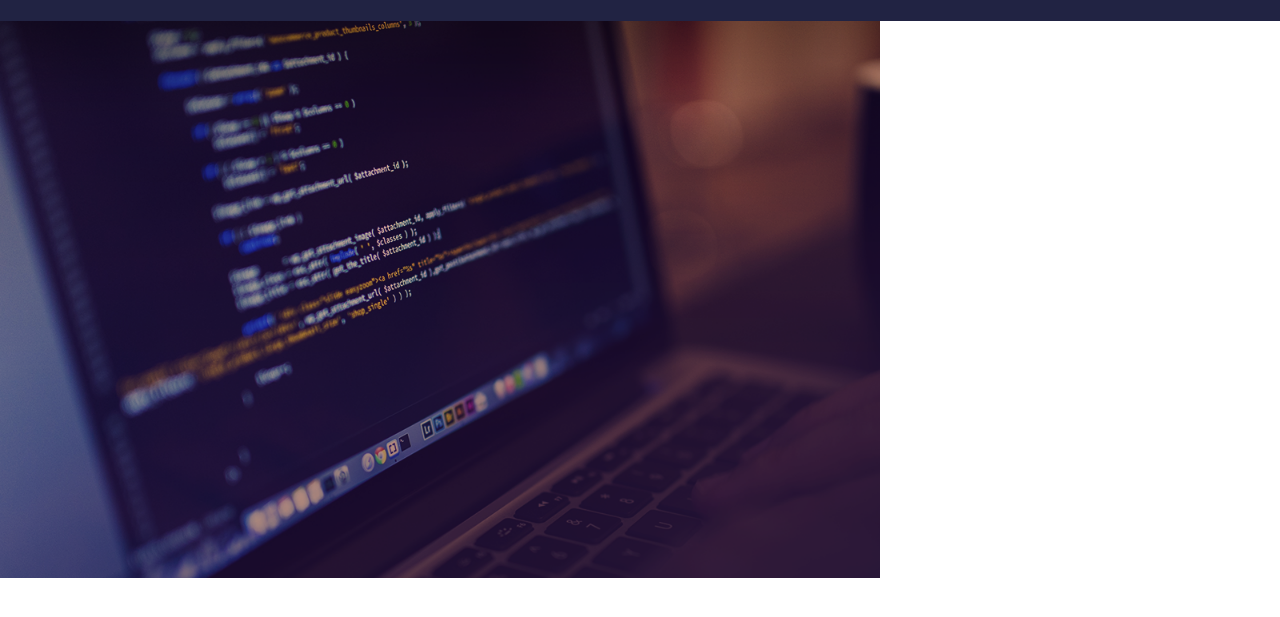
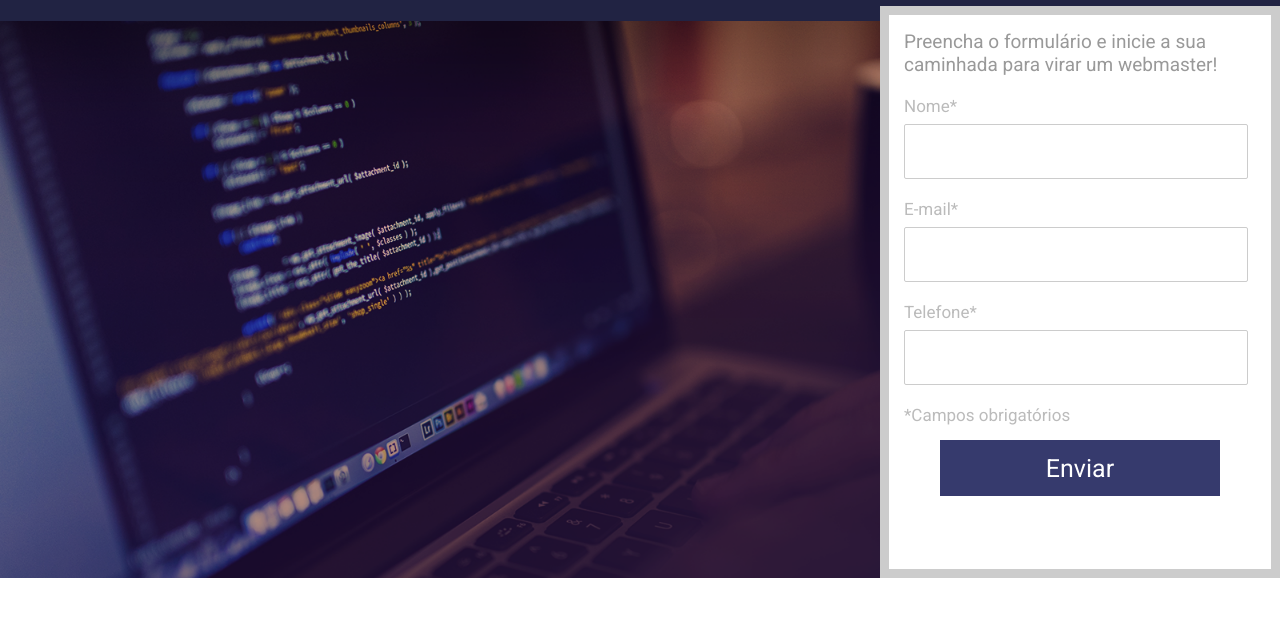
Before and after one commit to LuuizAlves/Front-End-Projeto_Pratico_001, a plain HTML site: page index.html in a window 1280 px wide. Shown: the part 39-656 px from the top of the page. Drawn offline with Linux system fonts and the light colour scheme; files whose address does not match are found by name.

Commit message:
Criado e adicionado o formulário

```diff
--- a/css/style.css
+++ b/css/style.css
@@ -1,7 +1,10 @@
+@import url('https://fonts.googleapis.com/css?family=Roboto&display=swap');
+
 *{
     margin: 0;
     padding: 0;
     box-sizing: border-box;
+    font-family: Roboto;
 }
 html,body{
     height: 100%;
@@ -27,12 +30,57 @@ html,body{
 }
 .container-banner > .center{
     height: 100%;
-    text-align: right;
+    /*text-align: right;*/
 }
-
 .form{
     width: 400px;
-    height: 100%;
-    display: inline-block;
+    padding: 15px;
+    height: calc(100% + 15px);
+    float: right;
+    /*display: inline-block;*/
+    position: relative;
+    top: -15px;
+    border: 9px solid #CCCCCC;
     background-color: white;
 }
+.form h2{
+    font-weight: normal;
+    font-size: 19px;
+    color: #999999;
+}
+.input-container{
+    margin-top: 20px;
+}
+.input-container span, p{
+    display: inline-block;
+    width: 100%;
+    color: #BBBBBB;
+    font-size: 17px;
+}
+.form p{
+    margin-top: 20px;
+}
+.input-container input[type=text]{
+    margin-top: 8px;
+    width: 344px;
+    height: 55px;
+    border: 1px solid #ccc;
+    border-radius: 2px;
+}
+.input-submit-container{
+    text-align: center;
+}
+.input-submit-container input[type=submit]{
+    color: white;
+    font-size: 25px;
+    width: 280px;
+    height: 56px;
+    margin-top: 15px;
+    display: inline-block;
+    background-color: #363A6D;
+    border: 0;
+    cursor: pointer;
+}
+.input-submit-container input[type=text]:hover{
+    background-color: #323665;
+}
--- a/index.html
+++ b/index.html
@@ -17,7 +17,33 @@
         <div class="container-banner">
             <div class="center">
                 <div class="form">
+                    <h2>
+                        Preencha o formulário e inicie a sua
+                        caminhada para virar um webmaster!
+                    </h2>
 
+                    <form>
+                        <div class="input-container">
+                            <span> Nome*</span>
+                            <input type="text" name="nome" required/>
+                        </div><!--input-container-->
+
+                        <div class="input-container">
+                            <span> E-mail*</span>
+                            <input type="text" name="email" required/>
+                        </div><!--input-container-->
+
+                        <div class="input-container">
+                            <span> Telefone*</span>
+                            <input type="text" name="telefone" required/>
+                        </div><!--input-container-->
+
+                        <p class="warning"> *Campos obrigatórios</p>
+
+                        <div class="input-submit-container">
+                            <input type="submit" name="acao" value="Enviar"/>
+                        </div><!--input-submit-container-->
+                    </form>
                 </div><!--form-->
             </div><!--center-->
         </div><!--container-banner-->
```
